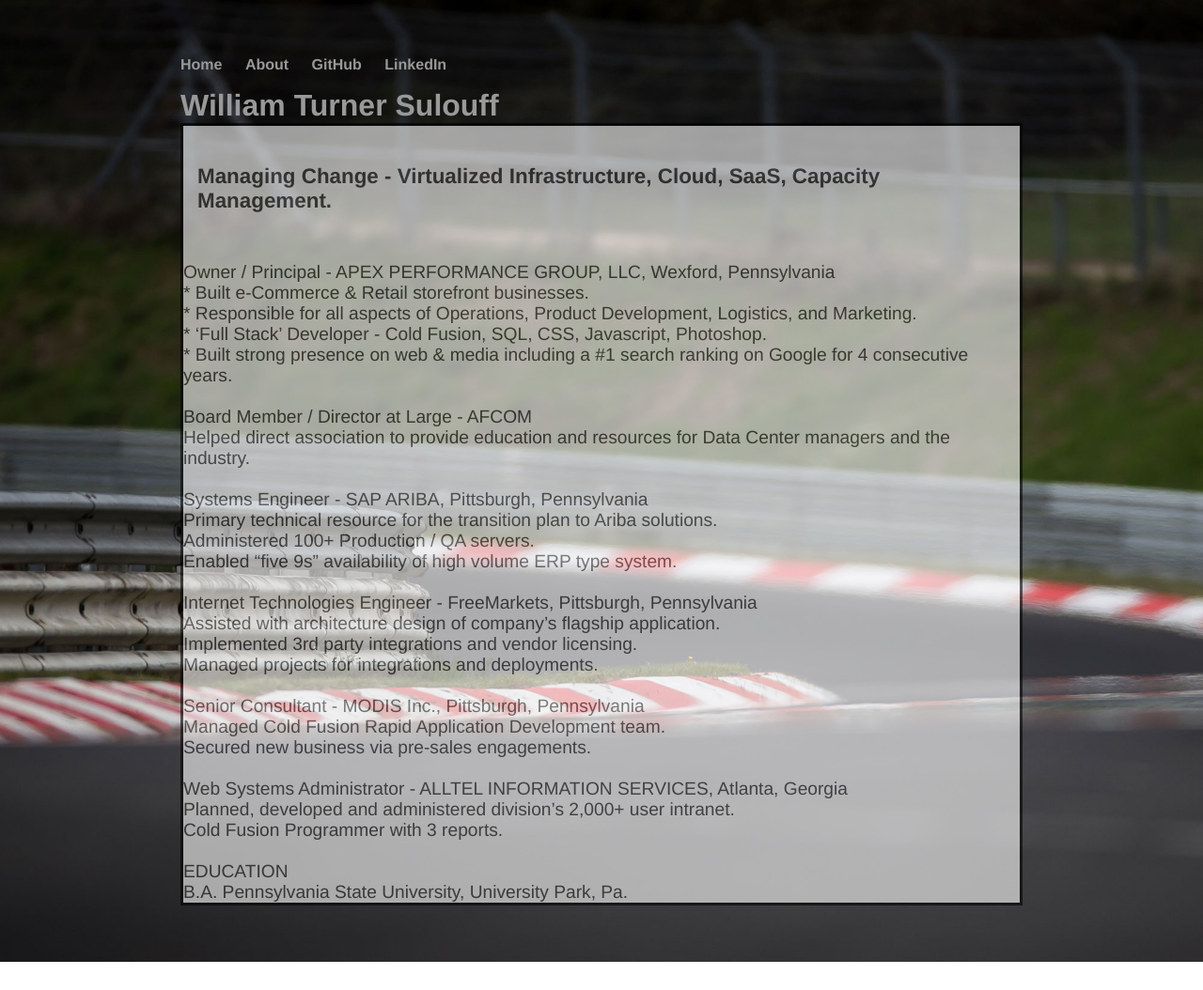
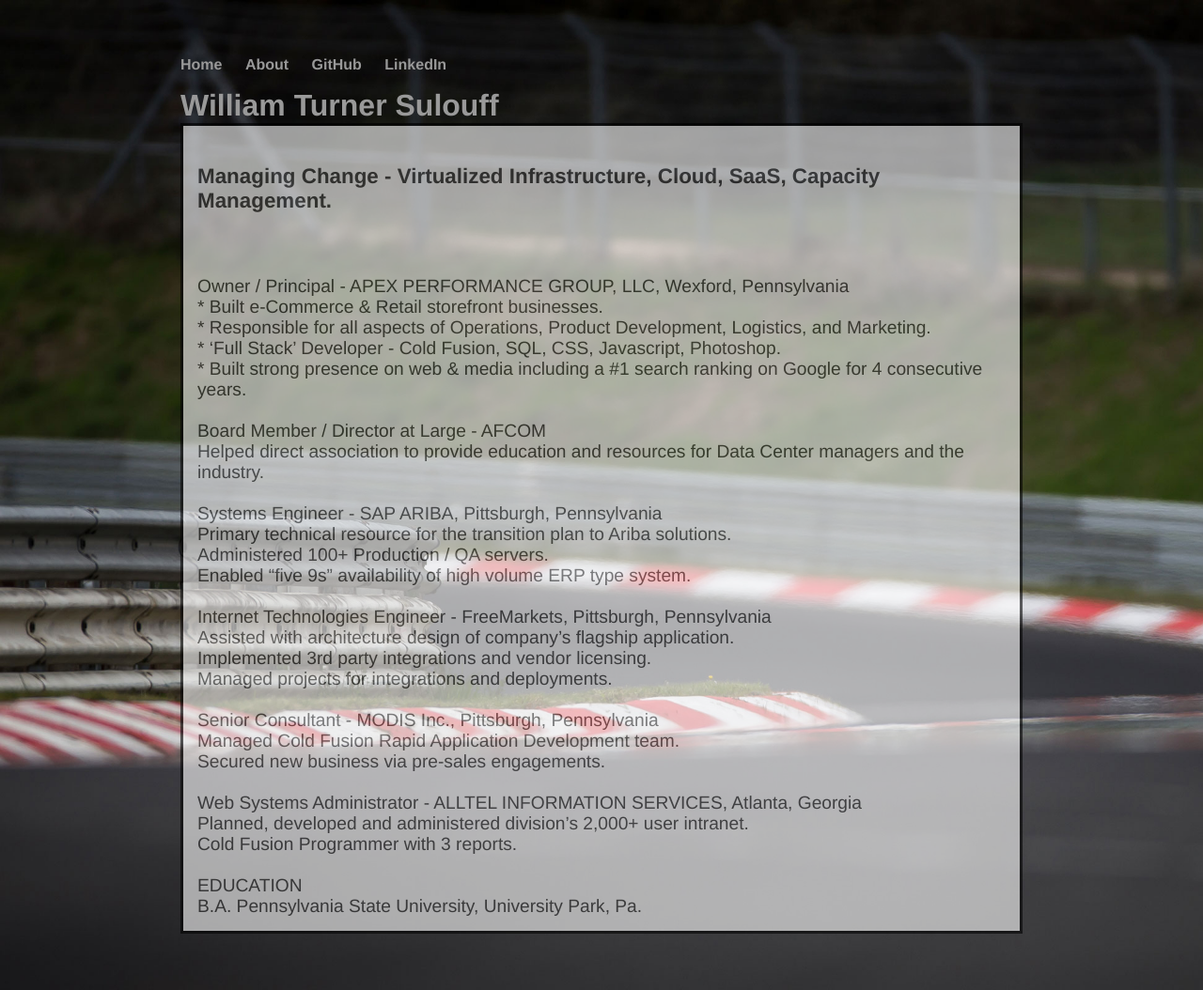
Before and after one commit to apex944/apex944.github.io, a Jekyll site: the page cv/index.html, which Jekyll copies as it is, in a window 1280 px wide. Shown: the whole page at 94% size. Built offline with Jekyll 4.4.1, drawn with Linux system fonts in a browser that asks for light colours; before the commit the page ends 1024 px from its top, so only the background shows below that.

Commit message:
updated cv2

```diff
--- a/css/main.css
+++ b/css/main.css
@@ -77,7 +77,7 @@
 }
 .cv2 {
     font-family:'Helvetica', 'Arial', 'Sans-Serif';
-    padding: 0px;
+    padding: 15px;
     font-weight: normal;
     color: rgb(61, 61, 61);
     font-size:.6em;
```
